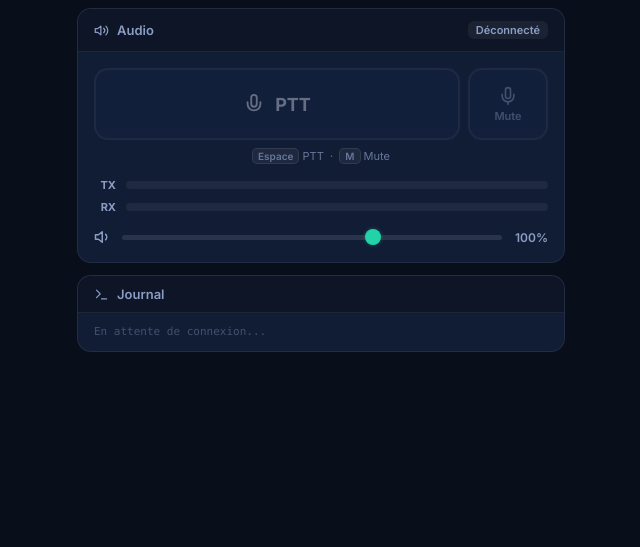
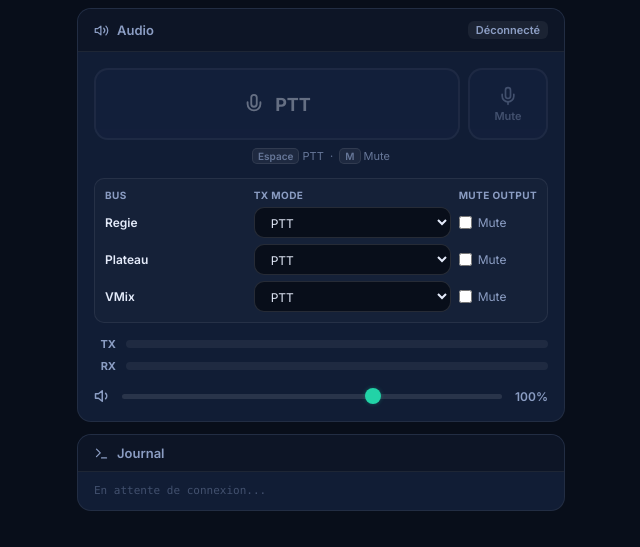
Before and after one commit to lfpoulain/py-intercom, a Flask app: page / in a window 1280 px wide. Shown: the part 380-927 px from the top of the page, without its empty margins (319-959 px from the left). Before the commit the page ends 732 px from the top, so only its background shows below. Run offline with Flask 3, Linux system fonts and the light colour scheme; data that the repository does not hold is empty; some libraries are stand-ins or nearby versions.

Commit message:
Add per-bus TX mode configuration flag and improve routing logic with client-side control policy
- Add `_tx_modes_configured` flag to track explicit per-bus TX mode configuration
- Update server routing to respect client-side TX mode configuration when present
- Add UI control policy in GUI to disable mute button when no always-on buses configured
- Implement per-bus TX mode and output mute controls in web client with persistence
- Fix routing emission to only apply client-side routing when TX modes

```diff
--- a/src/py_intercom/web/app.py
+++ b/src/py_intercom/web/app.py
@@ -21,6 +21,34 @@ from .bridge import BridgeConfig, IntercomBridge
 class WebClientSession:
     sid: str
     bridge: IntercomBridge
+
+
+def _parse_tx_mode_buses(raw: Any) -> dict[int, str] | None:
+    if not isinstance(raw, dict):
+        return None
+    out: dict[int, str] = {}
+    for k, v in raw.items():
+        try:
+            bid = int(k)
+        except Exception:
+            continue
+        mode = str(v or "").strip().lower()
+        if mode in ("ptt", "always_on"):
+            out[int(bid)] = mode
+    return out
+
+
+def _parse_output_mute_buses(raw: Any) -> dict[int, bool]:
+    out: dict[int, bool] = {}
+    if not isinstance(raw, dict):
+        return out
+    for k, v in raw.items():
+        try:
+            bid = int(k)
+        except Exception:
+            continue
+        out[int(bid)] = bool(v)
+    return out
 
 
 def create_app() -> tuple[Flask, SocketIO]:
@@ -114,6 +142,8 @@ def create_app() -> tuple[Flask, SocketIO]:
         name = str(data.get("name") or "plateau").strip()
         client_uuid = str(data.get("client_uuid") or "").strip() or secrets.token_hex(16)
         mode = str(data.get("mode") or "ptt").strip() or "ptt"
+        tx_mode_buses = _parse_tx_mode_buses(data.get("tx_mode_buses"))
+        output_mute_buses = _parse_output_mute_buses(data.get("output_mute_buses"))
 
         if not server_ip or server_port <= 0:
             emit("server", {"type": "error", "message": "server_ip/server_port required"})
@@ -149,7 +179,14 @@ def create_app() -> tuple[Flask, SocketIO]:
             # Defer stop to avoid calling stop() from within bridge control thread
             threading.Thread(target=_stop_session, args=(sid,), daemon=True).start()
 
-        cfg = BridgeConfig(server_ip=server_ip, server_port=int(server_port), name=name, mode=mode)
+        cfg = BridgeConfig(
+            server_ip=server_ip,
+            server_port=int(server_port),
+            name=name,
+            mode=mode,
+            tx_mode_buses=tx_mode_buses,
+            output_mute_buses=output_mute_buses,
+        )
         bridge = IntercomBridge(client_uuid=client_uuid, config=cfg, on_audio_frame=_on_audio_frame, on_control_msg=_on_control_msg, on_kick=_on_kick)
         bridge.start()
 
@@ -221,6 +258,29 @@ def create_app() -> tuple[Flask, SocketIO]:
             return
         sess.bridge.config.mode = mode
 
+    @socketio.on("routing")
+    def on_routing(data: Any):
+        sid = str(request.sid)
+        if not isinstance(data, dict):
+            return
+        tx_mode_buses = _parse_tx_mode_buses(data.get("tx_mode_buses"))
+        output_mute_buses = _parse_output_mute_buses(data.get("output_mute_buses"))
+        with sessions_lock:
+            sess = sessions.get(sid)
+        if sess is None:
+            return
+        kwargs: dict[str, Any] = {}
+        if tx_mode_buses is not None:
+            kwargs["tx_mode_buses"] = tx_mode_buses
+        if "output_mute_buses" in data:
+            kwargs["output_mute_buses"] = output_mute_buses
+        if not kwargs:
+            return
+        try:
+            sess.bridge.set_state(**kwargs)
+        except Exception:
+            pass
+
     @socketio.on("audio_in")
     def on_audio_in(pcm: Any):
         sid = str(request.sid)
--- a/src/py_intercom/web/static/client.js
+++ b/src/py_intercom/web/static/client.js
@@ -27,7 +27,15 @@
     volumeValue: document.getElementById("volumeValue"),
     discoverySelect: document.getElementById("discoverySelect"),
     btnRefreshDiscovery: document.getElementById("btnRefreshDiscovery"),
+    txModeBus0: document.getElementById("txModeBus0"),
+    txModeBus1: document.getElementById("txModeBus1"),
+    txModeBus2: document.getElementById("txModeBus2"),
+    outMuteBus0: document.getElementById("outMuteBus0"),
+    outMuteBus1: document.getElementById("outMuteBus1"),
+    outMuteBus2: document.getElementById("outMuteBus2"),
   };
+
+  const BUS_IDS = [0, 1, 2];
 
   // --- Persistence ---
   const saveSettings = () => {
@@ -38,6 +46,16 @@
         name: el.name.value,
         mode: el.mode.value,
         volume: el.volumeSlider.value,
+        txModeBuses: {
+          "0": el.txModeBus0.value,
+          "1": el.txModeBus1.value,
+          "2": el.txModeBus2.value,
+        },
+        outputMuteBuses: {
+          "0": !!el.outMuteBus0.checked,
+          "1": !!el.outMuteBus1.checked,
+          "2": !!el.outMuteBus2.checked,
+        },
       }));
     } catch (_) {}
   };
@@ -53,6 +71,19 @@
       if (s.volume != null) {
         el.volumeSlider.value = s.volume;
         el.volumeValue.textContent = s.volume + "%";
+      }
+
+      const txModeBuses = (s && typeof s.txModeBuses === "object" && s.txModeBuses) || {};
+      for (const bid of BUS_IDS) {
+        const mode = String(txModeBuses[String(bid)] || txModeBuses[bid] || "").toLowerCase();
+        if (mode === "ptt" || mode === "always_on" || mode === "off") {
+          el[`txModeBus${bid}`].value = mode;
+        }
+      }
+
+      const outputMuteBuses = (s && typeof s.outputMuteBuses === "object" && s.outputMuteBuses) || {};
+      for (const bid of BUS_IDS) {
+        el[`outMuteBus${bid}`].checked = !!(outputMuteBuses[String(bid)] ?? outputMuteBuses[bid] ?? false);
       }
     } catch (_) {}
   };
@@ -98,6 +129,33 @@
   let playQueue = new Float32Array(0);
   let txMeter = 0;
   let rxMeter = 0;
+
+  const hasPttBus = () => BUS_IDS.some((bid) => String(el[`txModeBus${bid}`].value || "").toLowerCase() === "ptt");
+  const hasAlwaysOnBus = () => BUS_IDS.some((bid) => String(el[`txModeBus${bid}`].value || "").toLowerCase() === "always_on");
+
+  const canTransmitAudio = () => {
+    if (hasAlwaysOnBus() && !muteActive) return true;
+    if (hasPttBus() && pttActive) return true;
+    return false;
+  };
+
+  const buildRoutingPayload = () => {
+    const tx_mode_buses = {};
+    const output_mute_buses = {};
+    for (const bid of BUS_IDS) {
+      const mode = String(el[`txModeBus${bid}`].value || "").toLowerCase();
+      if (mode === "ptt" || mode === "always_on") {
+        tx_mode_buses[String(bid)] = mode;
+      }
+      output_mute_buses[String(bid)] = !!el[`outMuteBus${bid}`].checked;
+    }
+    return { tx_mode_buses, output_mute_buses };
+  };
+
+  const emitRouting = () => {
+    if (!socket || !joined) return;
+    socket.emit("routing", buildRoutingPayload());
+  };
 
   // --- Discovery ---
   const fetchDiscovery = async () => {
@@ -224,6 +282,25 @@
       setMuteUi(false);
       pttActive = false;
     }
+    applyControlPolicy({ syncServer: false });
+  };
+
+  const applyControlPolicy = ({ syncServer = false } = {}) => {
+    const allowPtt = hasPttBus();
+    const allowMute = hasAlwaysOnBus();
+    el.btnPtt.disabled = !joined || !allowPtt;
+    el.btnMute.disabled = !joined || !allowMute;
+
+    if (!allowPtt && pttActive) {
+      setPtt(false);
+    }
+
+    if (!allowMute && muteActive) {
+      setMuteUi(false);
+      if (syncServer && socket && joined) {
+        socket.emit("mute", { muted: false });
+      }
+    }
   };
 
   const setMuteUi = (muted) => {
@@ -235,7 +312,7 @@
   };
 
   const setPtt = (active) => {
-    if (el.btnPtt.disabled) return;
+    if (el.btnPtt.disabled && active) return;
     pttActive = !!active;
     el.btnPtt.classList.toggle("active", pttActive);
     if (socket && joined) socket.emit("ptt", { active: pttActive });
@@ -294,8 +371,7 @@
 
     micProc.onaudioprocess = (e) => {
       if (!socket || !joined) return;
-      if (el.mode.value === "ptt" && !pttActive) { txMeter = 0; return; }
-      if (muteActive) { txMeter = 0; return; }
+      if (!canTransmitAudio()) { txMeter = 0; return; }
 
       const ch0 = e.inputBuffer.getChannelData(0);
       txMeter = Math.max(txMeter, peakOf(ch0));
@@ -373,13 +449,14 @@
         name: el.name.value.trim() || "Plateau",
         client_uuid: getClientUuid(),
         mode: el.mode.value,
+        ...buildRoutingPayload(),
       });
     });
 
     socket.on("disconnect", () => {
       setStatus("Déconnecté");
+      joined = false;
       setUiConnected(false);
-      joined = false;
       logLine("socket.io disconnect");
     });
 
@@ -389,6 +466,8 @@
         joined = true;
         setStatus(`${msg.server_ip}:${msg.server_port}`);
         logLine(`joined (id=${msg.client_id})`);
+        applyControlPolicy({ syncServer: true });
+        emitRouting();
       } else if (msg.type === "kick") {
         logLine(`kick: ${msg.message || ""}`);
         disconnect();
@@ -468,8 +547,21 @@
 
   el.mode.addEventListener("change", () => {
     if (socket && joined) socket.emit("mode", { mode: el.mode.value });
+    applyControlPolicy({ syncServer: true });
     saveSettings();
   });
+
+  for (const bid of BUS_IDS) {
+    el[`txModeBus${bid}`].addEventListener("change", () => {
+      applyControlPolicy({ syncServer: true });
+      saveSettings();
+      emitRouting();
+    });
+    el[`outMuteBus${bid}`].addEventListener("change", () => {
+      saveSettings();
+      emitRouting();
+    });
+  }
 
   el.volumeSlider.addEventListener("input", () => {
     const pct = parseInt(el.volumeSlider.value, 10);
@@ -502,6 +594,7 @@
   // --- Init ---
   loadSettings();
   setUiConnected(false);
+  applyControlPolicy({ syncServer: false });
   setStatus("Déconnecté");
   startDiscoveryPolling();
 })();
--- a/src/py_intercom/web/static/style.css
+++ b/src/py_intercom/web/static/style.css
@@ -349,6 +349,50 @@ select option {
   opacity: 0.7;
 }
 
+.bus-grid {
+  display: grid;
+  grid-template-columns: 1fr 1.4fr auto;
+  gap: 6px 8px;
+  align-items: center;
+  margin-bottom: 14px;
+  padding: 10px;
+  border: 1px solid var(--border);
+  border-radius: var(--radius-sm);
+  background: rgba(255, 255, 255, 0.02);
+}
+
+.bus-grid-head {
+  font-size: 10px;
+  font-weight: 700;
+  text-transform: uppercase;
+  letter-spacing: 0.4px;
+  color: var(--text2);
+}
+
+.bus-name {
+  font-size: 12px;
+  font-weight: 600;
+  color: var(--text);
+}
+
+.bus-select {
+  padding-top: 6px;
+  padding-bottom: 6px;
+  font-size: 12px;
+}
+
+.bus-mute-wrap {
+  display: inline-flex;
+  align-items: center;
+  gap: 6px;
+  font-size: 12px;
+  color: var(--text2);
+}
+
+.bus-mute-wrap input {
+  accent-color: var(--warn);
+}
+
 kbd {
   display: inline-block;
   background: rgba(255,255,255,0.08);
--- a/src/py_intercom/web/templates/index.html
+++ b/src/py_intercom/web/templates/index.html
@@ -95,6 +95,36 @@
               <kbd>Espace</kbd> PTT &nbsp;&middot;&nbsp; <kbd>M</kbd> Mute
             </div>
 
+            <div class="bus-grid">
+              <div class="bus-grid-head">Bus</div>
+              <div class="bus-grid-head">TX mode</div>
+              <div class="bus-grid-head">Mute output</div>
+
+              <div class="bus-name">Regie</div>
+              <select id="txModeBus0" class="input bus-select">
+                <option value="off">Off</option>
+                <option value="always_on">Always-on</option>
+                <option value="ptt" selected>PTT</option>
+              </select>
+              <label class="bus-mute-wrap"><input id="outMuteBus0" type="checkbox" /> <span>Mute</span></label>
+
+              <div class="bus-name">Plateau</div>
+              <select id="txModeBus1" class="input bus-select">
+                <option value="off">Off</option>
+                <option value="always_on">Always-on</option>
+                <option value="ptt" selected>PTT</option>
+              </select>
+              <label class="bus-mute-wrap"><input id="outMuteBus1" type="checkbox" /> <span>Mute</span></label>
+
+              <div class="bus-name">VMix</div>
+              <select id="txModeBus2" class="input bus-select">
+                <option value="off">Off</option>
+                <option value="always_on">Always-on</option>
+                <option value="ptt" selected>PTT</option>
+              </select>
+              <label class="bus-mute-wrap"><input id="outMuteBus2" type="checkbox" /> <span>Mute</span></label>
+            </div>
+
             <!-- VU Meters -->
             <div class="meters">
               <div class="meter-row">
```
Also changed, not shown: docker-compose.yml (added, +13 -0 lines), requirements-web.txt (added, +22 -0 lines), src/py_intercom/client/client.py (+7 -3 lines), src/py_intercom/client/gui.py (+45 -7 lines), src/py_intercom/server/server.py (+21 -14 lines), src/py_intercom/web/bridge.py (+6 -3 lines), 2 other files.
